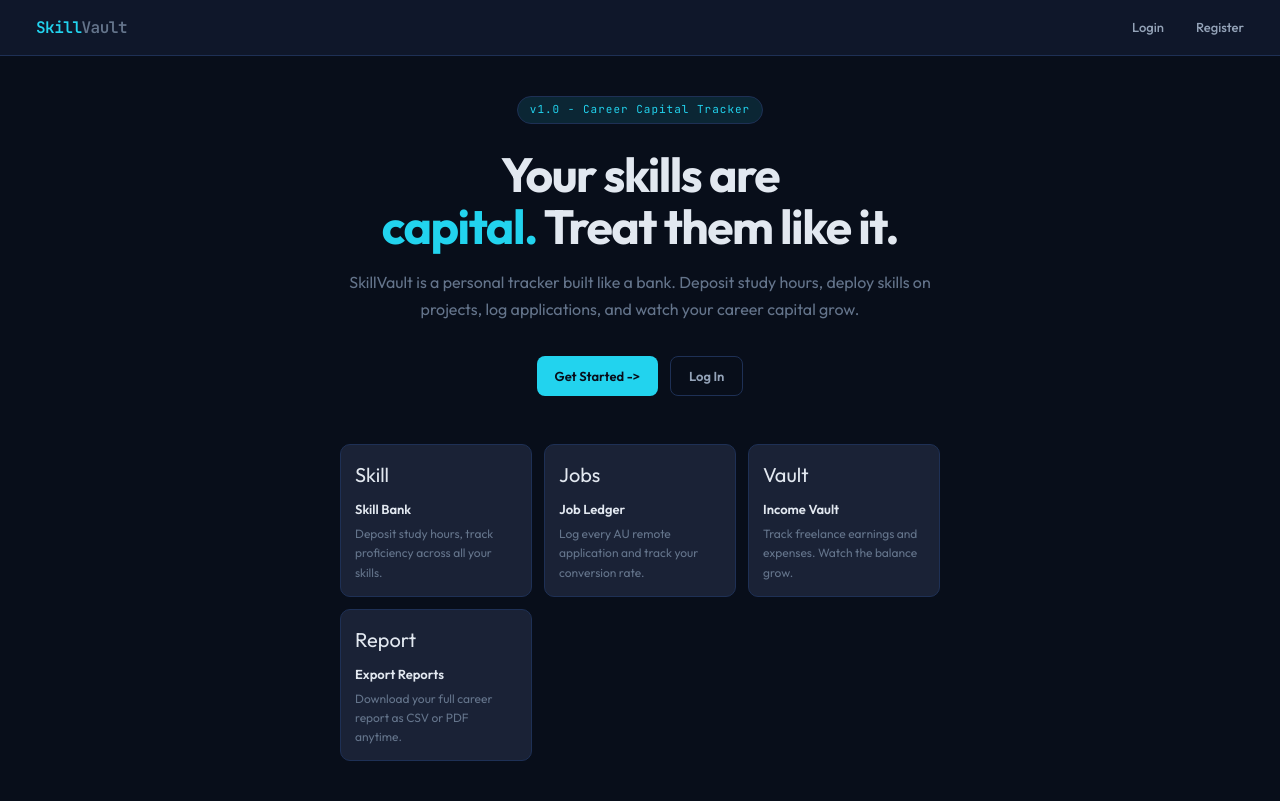
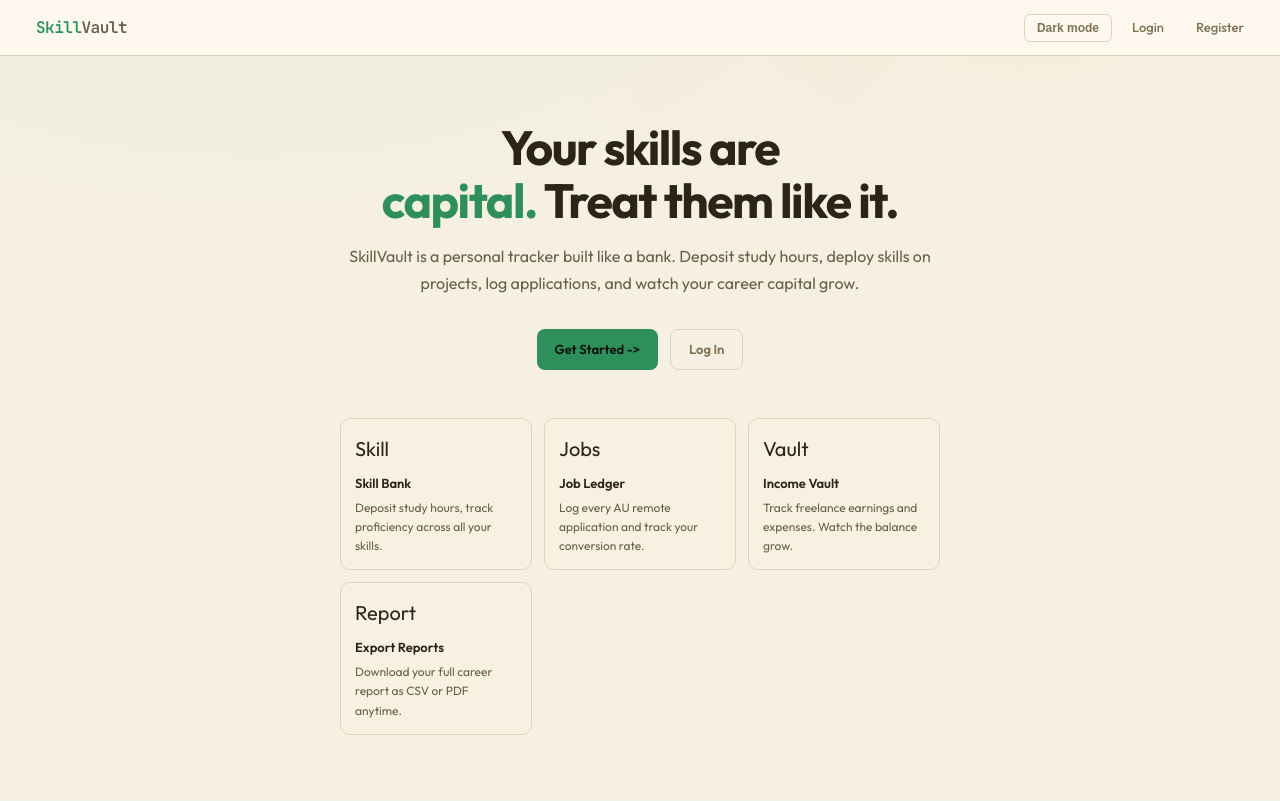
Before and after one commit to khtvi/minted, a Python web app: template templates/index.html in a window 1280 px wide. After the commit the page ends 735 px from the top, so only its background shows below. Run offline with Jinja, Linux system fonts and the light colour scheme; the template is opened without the code that fills it, so the values that code supplies are empty.

Commit message:
update design

```diff
--- a/static/styles.css
+++ b/static/styles.css
@@ -1,39 +1,67 @@
 @import url('https://fonts.googleapis.com/css2?family=Outfit:wght@300;400;500;600;700&family=JetBrains+Mono:wght@400;500;600&display=swap');
 
 :root {
-  --bg: #080e1a;
-  --surface: #0f172a;
-  --card: #1a2236;
-  --card-hover: #1e2a40;
-  --border: #1e3055;
-  --border-light: #2a3f66;
-  --accent: #22d3ee;
-  --accent-dim: rgba(34, 211, 238, 0.12);
-  --accent-glow: rgba(34, 211, 238, 0.3);
-  --violet: #a78bfa;
-  --violet-dim: rgba(167, 139, 250, 0.12);
-  --green: #34d399;
-  --green-dim: rgba(52, 211, 153, 0.12);
-  --amber: #fbbf24;
-  --amber-dim: rgba(251, 191, 36, 0.12);
-  --red: #f87171;
-  --red-dim: rgba(248, 113, 113, 0.12);
-  --text: #e2e8f0;
-  --text-muted: #64748b;
-  --text-subtle: #94a3b8;
+  --bg: #0c130f;
+  --surface: #141c16;
+  --card: #1b251d;
+  --card-hover: #223028;
+  --border: #2a3a2f;
+  --border-light: #3a4f40;
+  --accent: #7be495;
+  --accent-dim: rgba(123, 228, 149, 0.14);
+  --accent-glow: rgba(123, 228, 149, 0.3);
+  --violet: #8bbf9a;
+  --violet-dim: rgba(139, 191, 154, 0.14);
+  --green: #5fd38a;
+  --green-dim: rgba(95, 211, 138, 0.14);
+  --amber: #f0c36b;
+  --amber-dim: rgba(240, 195, 107, 0.16);
+  --red: #e48474;
+  --red-dim: rgba(228, 132, 116, 0.16);
+  --text: #f3efe3;
+  --text-muted: #b7c0b0;
+  --text-subtle: #d4dcc9;
   --mono: 'JetBrains Mono', monospace;
   --sans: 'Outfit', sans-serif;
+  color-scheme: dark;
+}
+
+:root[data-theme="light"] {
+  --bg: #f6f0e3;
+  --surface: #fff8ee;
+  --card: #f8f1e2;
+  --card-hover: #f1e9d7;
+  --border: #ded2bb;
+  --border-light: #cbbfa9;
+  --accent: #2f8f5b;
+  --accent-dim: rgba(47, 143, 91, 0.12);
+  --accent-glow: rgba(47, 143, 91, 0.2);
+  --violet: #4a8f6a;
+  --violet-dim: rgba(74, 143, 106, 0.12);
+  --green: #1f7a4b;
+  --green-dim: rgba(31, 122, 75, 0.12);
+  --amber: #b9812b;
+  --amber-dim: rgba(185, 129, 43, 0.14);
+  --red: #b9563e;
+  --red-dim: rgba(185, 86, 62, 0.14);
+  --text: #2b2417;
+  --text-muted: #6b5e47;
+  --text-subtle: #806f55;
+  color-scheme: light;
 }
 
 * { box-sizing: border-box; margin: 0; padding: 0; }
 
 body {
-  background: var(--bg);
+  background: radial-gradient(1200px 600px at 20% -10%, rgba(123, 228, 149, 0.08), transparent 60%),
+    radial-gradient(900px 500px at 80% 0%, rgba(240, 195, 107, 0.06), transparent 55%),
+    var(--bg);
   color: var(--text);
   font-family: var(--sans);
   font-size: 14px;
   line-height: 1.6;
   min-height: 100vh;
+  transition: background 0.3s ease, color 0.3s ease;
 }
 
 /* ──────────────────────────────────────────
@@ -81,6 +109,29 @@ nav a:hover, nav a.active {
 
 .nav-sep { flex: 1; }
 
+.theme-toggle {
+  background: var(--surface);
+  border: 1px solid var(--border);
+  color: var(--text-subtle);
+  padding: 6px 12px;
+  border-radius: 6px;
+  font-size: 12px;
+  font-weight: 600;
+  cursor: pointer;
+  transition: all 0.15s;
+}
+
+.theme-toggle:hover {
+  color: var(--text);
+  border-color: var(--border-light);
+  background: var(--card);
+}
+
+.theme-toggle:focus-visible {
+  outline: none;
+  box-shadow: 0 0 0 3px var(--accent-dim);
+}
+
 .nav-user {
   color: var(--text-muted);
   font-size: 12px;
@@ -433,18 +498,19 @@ select option {
   cursor: pointer;
   text-decoration: none;
   border: none;
-  transition: all 0.15s;
+  transition: transform 0.15s, box-shadow 0.15s, background 0.15s, color 0.15s, border-color 0.15s;
   white-space: nowrap;
 }
 
 .btn-primary {
   background: var(--accent);
-  color: #080e1a;
+  color: #0c130f;
 }
 
 .btn-primary:hover {
-  background: #67e8f9;
+  background: #9af2b5;
   box-shadow: 0 4px 16px var(--accent-glow);
+  transform: translateY(-1px);
 }
 
 .btn-ghost {
@@ -555,19 +624,6 @@ select option {
 
 .hero-inner { max-width: 600px; }
 
-.hero-tag {
-  display: inline-block;
-  font-family: var(--mono);
-  font-size: 11px;
-  color: var(--accent);
-  border: 1px solid var(--border);
-  background: var(--accent-dim);
-  padding: 4px 12px;
-  border-radius: 20px;
-  margin-bottom: 24px;
-  letter-spacing: 1px;
-}
-
 .hero h1 {
   font-size: 48px;
   font-weight: 700;
--- a/templates/base.html
+++ b/templates/base.html
@@ -16,11 +16,13 @@
       <a href="{{ url_for('skills') }}" {% if request.endpoint in ['skills','skill_detail','add_skill','transfer_skill'] %}class="active"{% endif %}>Skills</a>
       <a href="{{ url_for('jobs') }}" {% if request.endpoint in ['jobs','add_job','update_job'] %}class="active"{% endif %}>Jobs</a>
       <a href="{{ url_for('income') }}" {% if request.endpoint in ['income','add_income'] %}class="active"{% endif %}>Vault</a>
-      <div class="nav-sep"></div>
+    {% endif %}
+    <div class="nav-sep"></div>
+    <button class="theme-toggle" id="theme-toggle" type="button" aria-label="Toggle theme"></button>
+    {% if session.get('username') %}
       <span class="nav-user">@{{ session.get('username') }}</span>
       <a href="{{ url_for('logout') }}">Logout</a>
     {% else %}
-      <div class="nav-sep"></div>
       <a href="{{ url_for('login') }}">Login</a>
       <a href="{{ url_for('register') }}">Register</a>
     {% endif %}
@@ -38,5 +40,42 @@
 
   {% block content %}{% endblock %}
 
+  <script>
+    (function () {
+      const root = document.documentElement;
+      const storageKey = "theme";
+      const stored = localStorage.getItem(storageKey);
+      const prefersLight = window.matchMedia &&
+        window.matchMedia("(prefers-color-scheme: light)").matches;
+      const initial = stored || (prefersLight ? "light" : "dark");
+      if (initial === "light") {
+        root.setAttribute("data-theme", "light");
+      }
+      const button = document.getElementById("theme-toggle");
+      const setLabel = () => {
+        const isLight = root.getAttribute("data-theme") === "light";
+        if (button) {
+          button.textContent = isLight ? "Dark mode" : "Light mode";
+          button.setAttribute("aria-pressed", isLight ? "true" : "false");
+        }
+      };
+      const toggleTheme = () => {
+        const isLight = root.getAttribute("data-theme") === "light";
+        if (isLight) {
+          root.removeAttribute("data-theme");
+          localStorage.setItem(storageKey, "dark");
+        } else {
+          root.setAttribute("data-theme", "light");
+          localStorage.setItem(storageKey, "light");
+        }
+        setLabel();
+      };
+      if (button) {
+        setLabel();
+        button.addEventListener("click", toggleTheme);
+      }
+    })();
+  </script>
+
 </body>
 </html>
--- a/templates/index.html
+++ b/templates/index.html
@@ -1,5 +1,5 @@
 {% extends "base.html" %}
 {% block title %}SkillVault - Career Capital Tracker{% endblock %}
 {% block content %}
-<div class="hero"><div class="hero-inner"><div class="hero-tag">v1.0 - Career Capital Tracker</div><h1>Your skills are<br><span>capital.</span> Treat them like it.</h1><p>SkillVault is a personal tracker built like a bank. Deposit study hours, deploy skills on projects, log applications, and watch your career capital grow.</p><div class="hero-actions"><a href="{{ url_for('register') }}" class="btn btn-primary">Get Started -></a><a href="{{ url_for('login') }}" class="btn btn-ghost">Log In</a></div><div class="feature-row"><div class="feature-box"><div class="feature-icon">Skill</div><div class="feature-title">Skill Bank</div><div class="feature-desc">Deposit study hours, track proficiency across all your skills.</div></div><div class="feature-box"><div class="feature-icon">Jobs</div><div class="feature-title">Job Ledger</div><div class="feature-desc">Log every AU remote application and track your conversion rate.</div></div><div class="feature-box"><div class="feature-icon">Vault</div><div class="feature-title">Income Vault</div><div class="feature-desc">Track freelance earnings and expenses. Watch the balance grow.</div></div><div class="feature-box"><div class="feature-icon">Report</div><div class="feature-title">Export Reports</div><div class="feature-desc">Download your full career report as CSV or PDF anytime.</div></div></div></div></div>
+<div class="hero"><div class="hero-inner"><h1>Your skills are<br><span>capital.</span> Treat them like it.</h1><p>SkillVault is a personal tracker built like a bank. Deposit study hours, deploy skills on projects, log applications, and watch your career capital grow.</p><div class="hero-actions"><a href="{{ url_for('register') }}" class="btn btn-primary">Get Started -></a><a href="{{ url_for('login') }}" class="btn btn-ghost">Log In</a></div><div class="feature-row"><div class="feature-box"><div class="feature-icon">Skill</div><div class="feature-title">Skill Bank</div><div class="feature-desc">Deposit study hours, track proficiency across all your skills.</div></div><div class="feature-box"><div class="feature-icon">Jobs</div><div class="feature-title">Job Ledger</div><div class="feature-desc">Log every AU remote application and track your conversion rate.</div></div><div class="feature-box"><div class="feature-icon">Vault</div><div class="feature-title">Income Vault</div><div class="feature-desc">Track freelance earnings and expenses. Watch the balance grow.</div></div><div class="feature-box"><div class="feature-icon">Report</div><div class="feature-title">Export Reports</div><div class="feature-desc">Download your full career report as CSV or PDF anytime.</div></div></div></div></div>
 {% endblock %}
```
Also changed, not shown: other parts of static/styles.css (+47 -5 lines).
